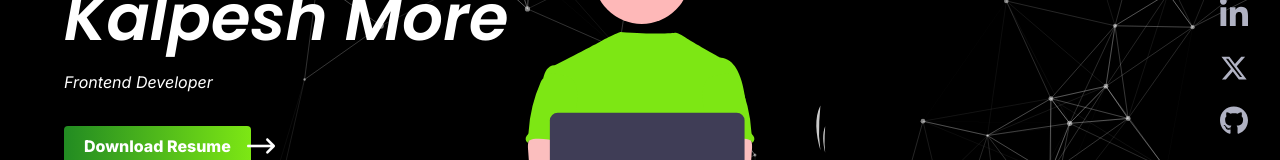
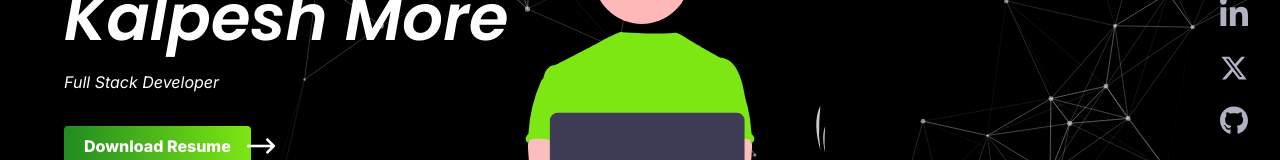
Before and after one commit to kalpeshmore1234/New-Portfolio, a React (Vite) app: page / in a window 1280 px wide. Shown: the part 277-437 px from the top of the page. Built offline with nearby package versions, Linux system fonts and the light colour scheme.

Commit message:
Change title from 'Frontend Developer' to 'Full Stack Developer'

```diff
--- a/src/App.jsx
+++ b/src/App.jsx
@@ -221,7 +221,7 @@ function App() {
                 Kalpesh More
               </h1>
               <p className="font-['Inter'] italic my-4 md:my-8">
-                Frontend Developer
+                Full Stack Developer
               </p>
 {/* hi */}
               <a href="./Kalpesh_New_Resume.pdf" download="Kalpesh_New_Resume.pdf" >
```
